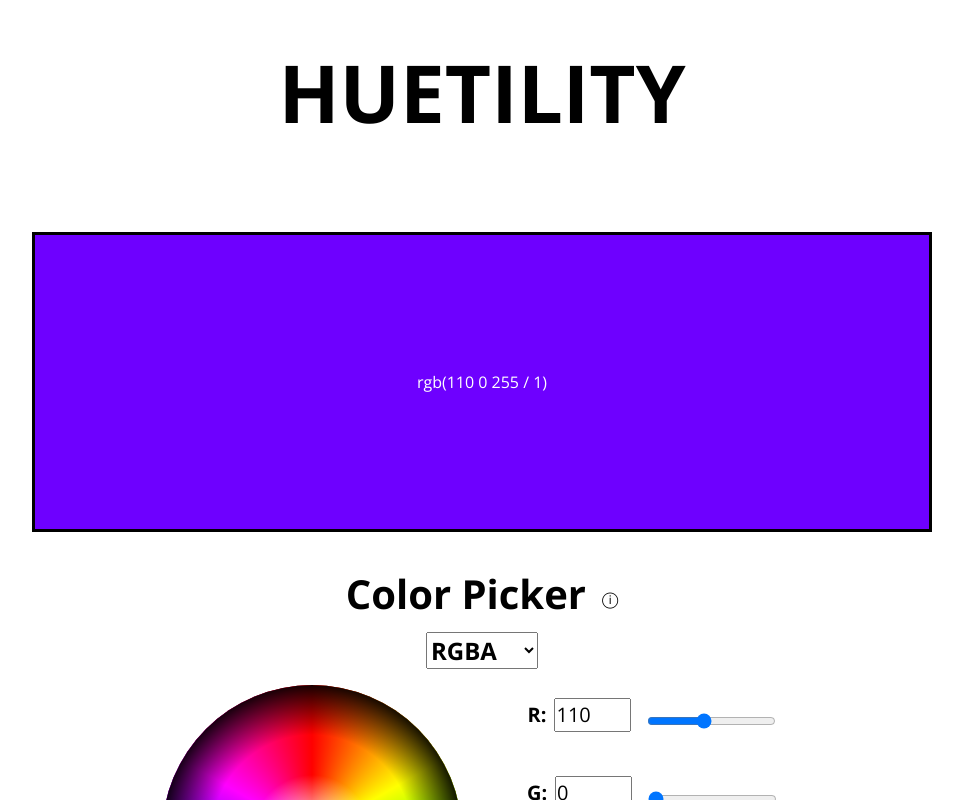
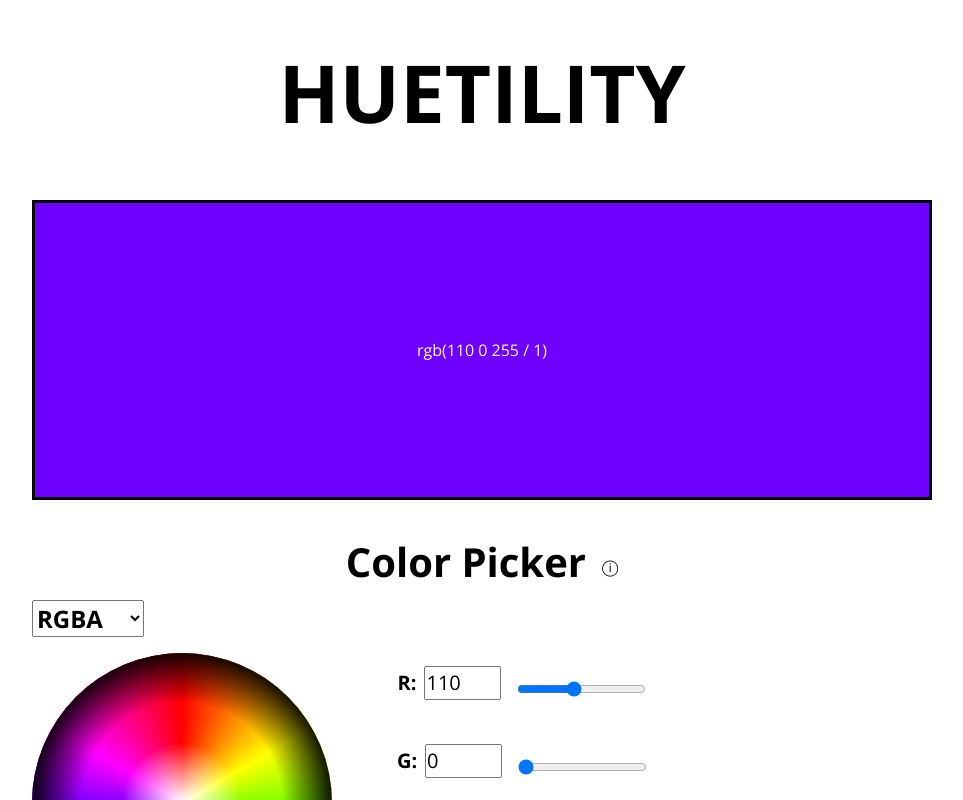
Before and after one commit to amandahinton/huetility, a React (Vite) app: page / in a window 1280 px wide. Shown: the top 800 px of the page, without its empty margins (158-1121 px from the left). Built offline with nearby package versions, Linux system fonts and the light colour scheme.

Commit message:
remove obsolete css rules

```diff
--- a/src/components/index.css
+++ b/src/components/index.css
@@ -1,15 +1,3 @@
-/* All components, imported at App.tsx */
-
-.huetility-component-container {
-  display: flex;
-  flex-direction: column;
-  align-items: center;
-}
-
-.huetility-outer {
-  margin: 2rem 0;
-}
-
 .huetility-component-title {
   margin-bottom: 0.5rem;
 }
```
